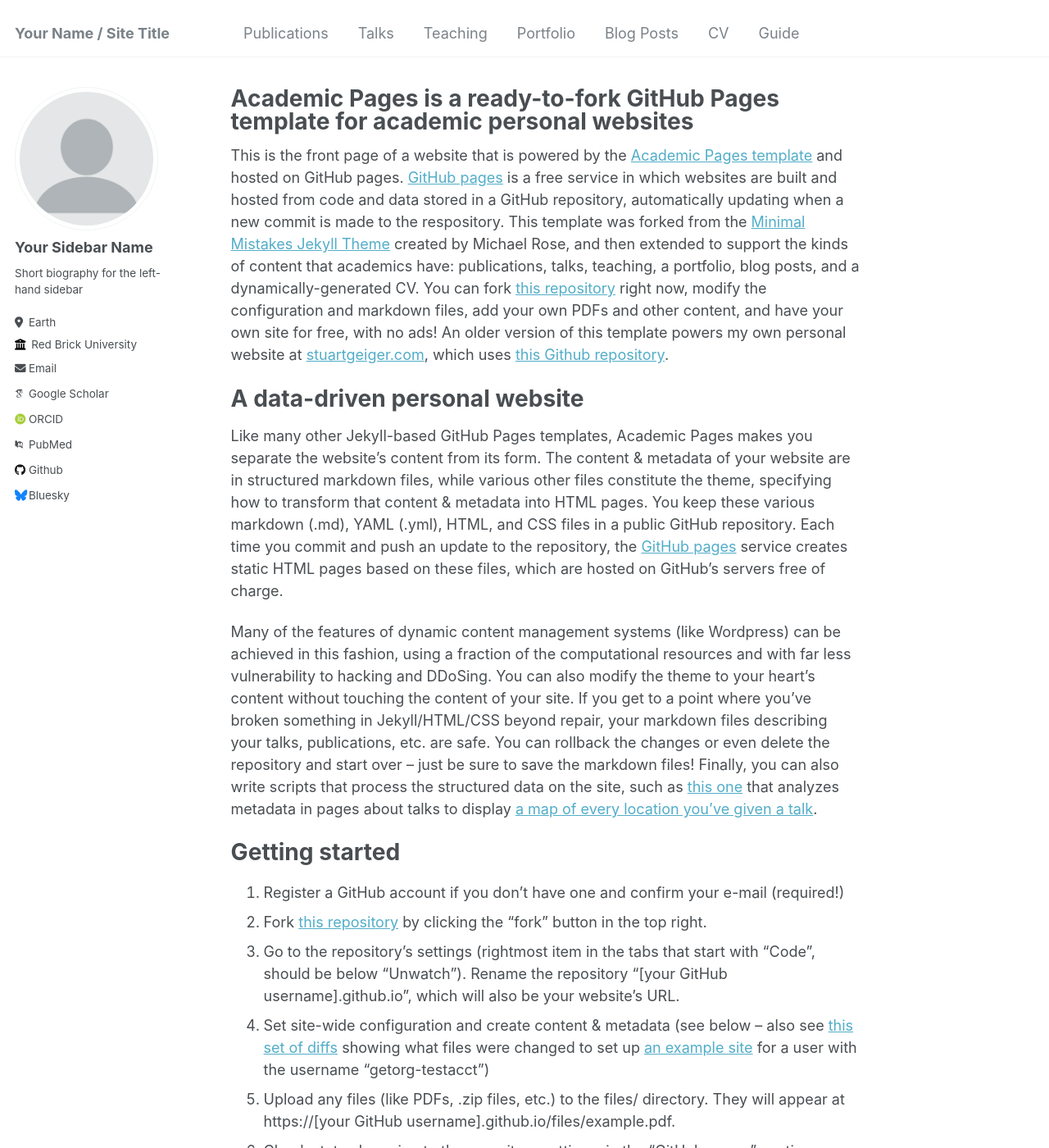
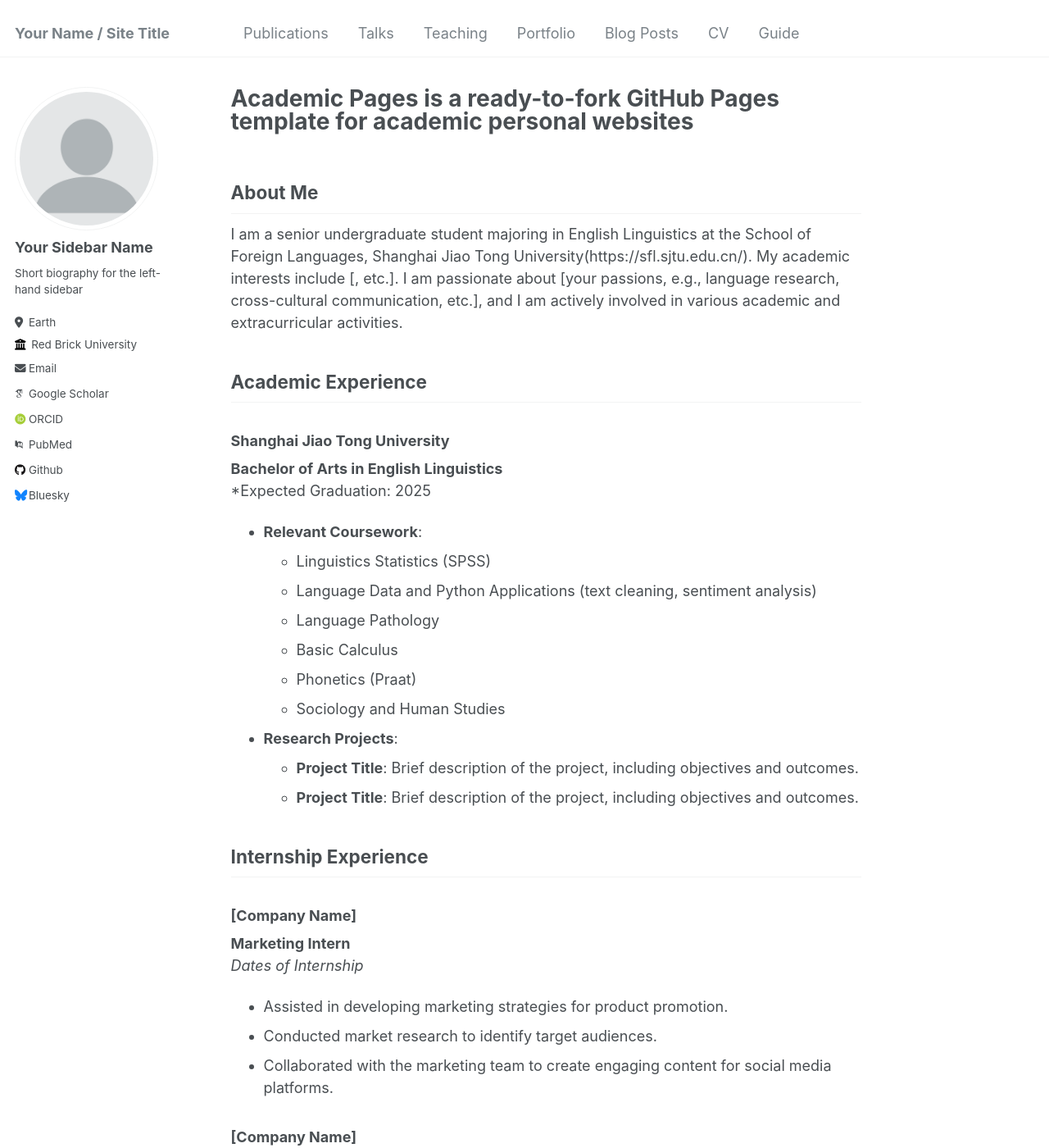
Before and after one commit to MilaWang20/MilaWang20.gituhub.io, a Jekyll site: the page built from _pages/about.md, in a window 1280 px wide and 1400 px high. Shown: the whole window at 82% size. Built offline with Jekyll 4.4.1, drawn with Linux system fonts in a browser that asks for light colours; some web fonts are replaced; some of the changed text lies outside the part shown.

Commit message:
Update about.md

```diff
--- a/_pages/about.md
+++ b/_pages/about.md
@@ -7,43 +7,70 @@ redirect_from:
   - /about.html
 ---
 
-This is the front page of a website that is powered by the [Academic Pages template](https://github.com/academicpages/academicpages.github.io) and hosted on GitHub pages. [GitHub pages](https://pages.github.com) is a free service in which websites are built and hosted from code and data stored in a GitHub repository, automatically updating when a new commit is made to the respository. This template was forked from the [Minimal Mistakes Jekyll Theme](https://mmistakes.github.io/minimal-mistakes/) created by Michael Rose, and then extended to support the kinds of content that academics have: publications, talks, teaching, a portfolio, blog posts, and a dynamically-generated CV. You can fork [this repository](https://github.com/academicpages/academicpages.github.io) right now, modify the configuration and markdown files, add your own PDFs and other content, and have your own site for free, with no ads! An older version of this template powers my own personal website at [stuartgeiger.com](http://stuartgeiger.com), which uses [this Github repository](https://github.com/staeiou/staeiou.github.io).
+## About Me
+I am a senior undergraduate student majoring in English Linguistics at the School of Foreign Languages, Shanghai Jiao Tong University(https://sfl.sjtu.edu.cn/). My academic interests include [, etc.]. I am passionate about [your passions, e.g., language research, cross-cultural communication, etc.], and I am actively involved in various academic and extracurricular activities.
 
-A data-driven personal website
-======
-Like many other Jekyll-based GitHub Pages templates, Academic Pages makes you separate the website's content from its form. The content & metadata of your website are in structured markdown files, while various other files constitute the theme, specifying how to transform that content & metadata into HTML pages. You keep these various markdown (.md), YAML (.yml), HTML, and CSS files in a public GitHub repository. Each time you commit and push an update to the repository, the [GitHub pages](https://pages.github.com/) service creates static HTML pages based on these files, which are hosted on GitHub's servers free of charge.
+## Academic Experience
+### Shanghai Jiao Tong University
+**Bachelor of Arts in English Linguistics**
+*Expected Graduation: 2025
 
-Many of the features of dynamic content management systems (like Wordpress) can be achieved in this fashion, using a fraction of the computational resources and with far less vulnerability to hacking and DDoSing. You can also modify the theme to your heart's content without touching the content of your site. If you get to a point where you've broken something in Jekyll/HTML/CSS beyond repair, your markdown files describing your talks, publications, etc. are safe. You can rollback the changes or even delete the repository and start over -- just be sure to save the markdown files! Finally, you can also write scripts that process the structured data on the site, such as [this one](https://github.com/academicpages/academicpages.github.io/blob/master/talkmap.ipynb) that analyzes metadata in pages about talks to display [a map of every location you've given a talk](https://academicpages.github.io/talkmap.html).
+- **Relevant Coursework**:
+  - Linguistics Statistics (SPSS)
+  - Language Data and Python Applications (text cleaning, sentiment analysis)
+  - Language Pathology
+  - Basic Calculus
+  - Phonetics (Praat)
+  - Sociology and Human Studies
 
-Getting started
-======
-1. Register a GitHub account if you don't have one and confirm your e-mail (required!)
-1. Fork [this repository](https://github.com/academicpages/academicpages.github.io) by clicking the "fork" button in the top right.
-1. Go to the repository's settings (rightmost item in the tabs that start with "Code", should be below "Unwatch"). Rename the repository "[your GitHub username].github.io", which will also be your website's URL.
-1. Set site-wide configuration and create content & metadata (see below -- also see [this set of diffs](http://archive.is/3TPas) showing what files were changed to set up [an example site](https://getorg-testacct.github.io) for a user with the username "getorg-testacct")
-1. Upload any files (like PDFs, .zip files, etc.) to the files/ directory. They will appear at https://[your GitHub username].github.io/files/example.pdf.
-1. Check status by going to the repository settings, in the "GitHub pages" section
+- **Research Projects**:
+  - **Project Title**: Brief description of the project, including objectives and outcomes.
+  - **Project Title**: Brief description of the project, including objectives and outcomes.
 
-Site-wide configuration
-------
-The main configuration file for the site is in the base directory in [_config.yml](https://github.com/academicpages/academicpages.github.io/blob/master/_config.yml), which defines the content in the sidebars and other site-wide features. You will need to replace the default variables with ones about yourself and your site's github repository. The configuration file for the top menu is in [_data/navigation.yml](https://github.com/academicpages/academicpages.github.io/blob/master/_data/navigation.yml). For example, if you don't have a portfolio or blog posts, you can remove those items from that navigation.yml file to remove them from the header.
+## Internship Experience
+### [Company Name]
+**Marketing Intern**
+*Dates of Internship*
 
-Create content & metadata
-------
-For site content, there is one markdown file for each type of content, which are stored in directories like _publications, _talks, _posts, _teaching, or _pages. For example, each talk is a markdown file in the [_talks directory](https://github.com/academicpages/academicpages.github.io/tree/master/_talks). At the top of each markdown file is structured data in YAML about the talk, which the theme will parse to do lots of cool stuff. The same structured data about a talk is used to generate the list of talks on the [Talks page](https://academicpages.github.io/talks), each [individual page](https://academicpages.github.io/talks/2012-03-01-talk-1) for specific talks, the talks section for the [CV page](https://academicpages.github.io/cv), and the [map of places you've given a talk](https://academicpages.github.io/talkmap.html) (if you run this [python file](https://github.com/academicpages/academicpages.github.io/blob/master/talkmap.py) or [Jupyter notebook](https://github.com/academicpages/academicpages.github.io/blob/master/talkmap.ipynb), which creates the HTML for the map based on the contents of the _talks directory).
+- Assisted in developing marketing strategies for product promotion.
+- Conducted market research to identify target audiences.
+- Collaborated with the marketing team to create engaging content for social media platforms.
 
-**Markdown generator**
+### [Company Name]
+**[Your Position]**
+*Dates of Internship*
 
-I have also created [a set of Jupyter notebooks](https://github.com/academicpages/academicpages.github.io/tree/master/markdown_generator
-) that converts a CSV containing structured data about talks or presentations into individual markdown files that will be properly formatted for the Academic Pages template. The sample CSVs in that directory are the ones I used to create my own personal website at stuartgeiger.com. My usual workflow is that I keep a spreadsheet of my publications and talks, then run the code in these notebooks to generate the markdown files, then commit and push them to the GitHub repository.
+- [Responsibility 1]
+- [Responsibility 2]
+- [Responsibility 3]
 
-How to edit your site's GitHub repository
-------
-Many people use a git client to create files on their local computer and then push them to GitHub's servers. If you are not familiar with git, you can directly edit these configuration and markdown files directly in the github.com interface. Navigate to a file (like [this one](https://github.com/academicpages/academicpages.github.io/blob/master/_talks/2012-03-01-talk-1.md) and click the pencil icon in the top right of the content preview (to the right of the "Raw | Blame | History" buttons). You can delete a file by clicking the trashcan icon to the right of the pencil icon. You can also create new files or upload files by navigating to a directory and clicking the "Create new file" or "Upload files" buttons.
+## Nonprofit Organization
+### [Your Nonprofit's Name]
+**[Your Position]**
+*Dates of Involvement*
 
-Example: editing a markdown file for a talk
-![Editing a markdown file for a talk](/images/editing-talk.png)
+- Coordinated various departments including the Secretariat, Organization Department, Publicity Department, External Relations Department, Technical Department, and Senior Friends Special Investigators.
+- Managed projects focused on international communication, intangible cultural heritage, and elder care.
 
-For more info
-------
-More info about configuring Academic Pages can be found in [the guide](https://academicpages.github.io/markdown/). The [guides for the Minimal Mistakes theme](https://mmistakes.github.io/minimal-mistakes/docs/configuration/) (which this theme was forked from) might also be helpful.
+## Projects
+### C++ Project
+- Developed code to parse and process files containing truth tables.
+- Implemented functionality to convert binary truth tables to hexadecimal format.
+
+### Text Mining Research
+- Conducted text mining research on the game 'Detroit: Become Human.'
+- Performed semantic network analysis and visualized high-frequency thematic words.
+
+### Semantic Research Study
+- Explored the use of homonymy in understanding internet memes.
+- Analyzed why people use homonym memes instead of original words in social media chats.
+
+## Skills
+- **Programming Languages**: R, Python
+- **Tools**: SPSS, FastText
+- **Languages**: English, German
+
+## Contact
+- **Email**: milawang
+- **LinkedIn**: [Your LinkedIn Profile]
+- **GitHub**: [Your GitHub Profile]
```
